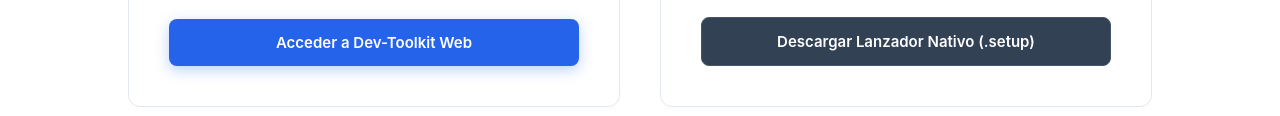
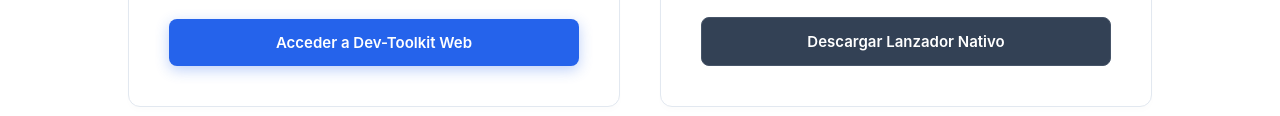
Before and after one commit to samimateus7-svg/main-page, a plain HTML site: page index.html in a window 1280 px wide. Shown: the part 902-1018 px from the top of the page. Drawn offline with Linux system fonts and the light colour scheme.

Commit message:
Update index.html

```diff
--- a/index.html
+++ b/index.html
@@ -257,7 +257,7 @@
             <li>Entorno empaquetado listo para su distribución.</li>
         </ul>
     </div>
-    <a href="ElC.setup" download="ElC.setup" class="btn btn-secondary" style="text-align: center; margin-top: 20px;">Descargar Lanzador Nativo (.setup)</a>
+    <a href="ElC.setup" download="ElC.setup" class="btn btn-secondary" style="text-align: center; margin-top: 20px;">Descargar Lanzador Nativo</a>
 </div>
 
         </div>
```
